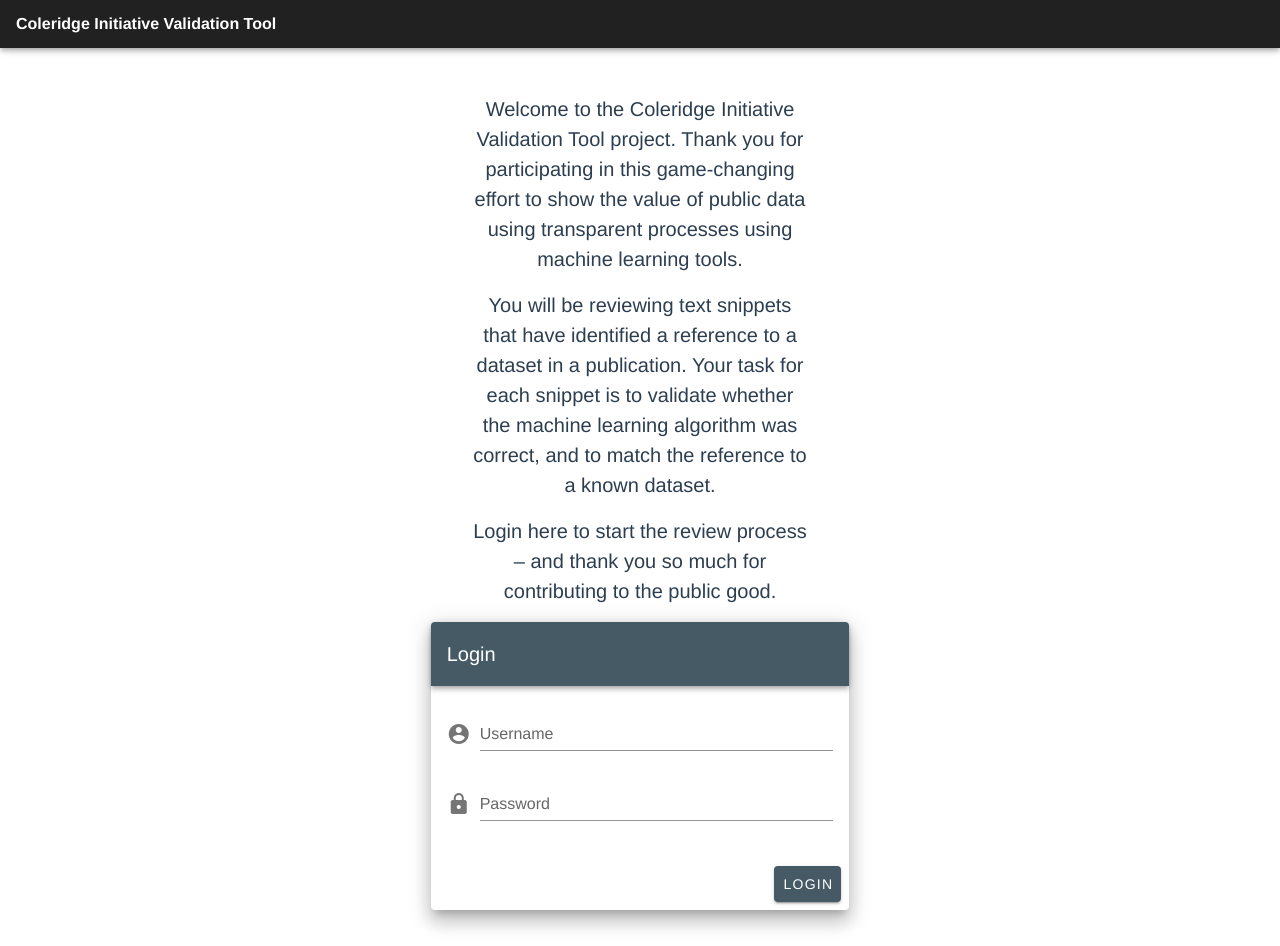
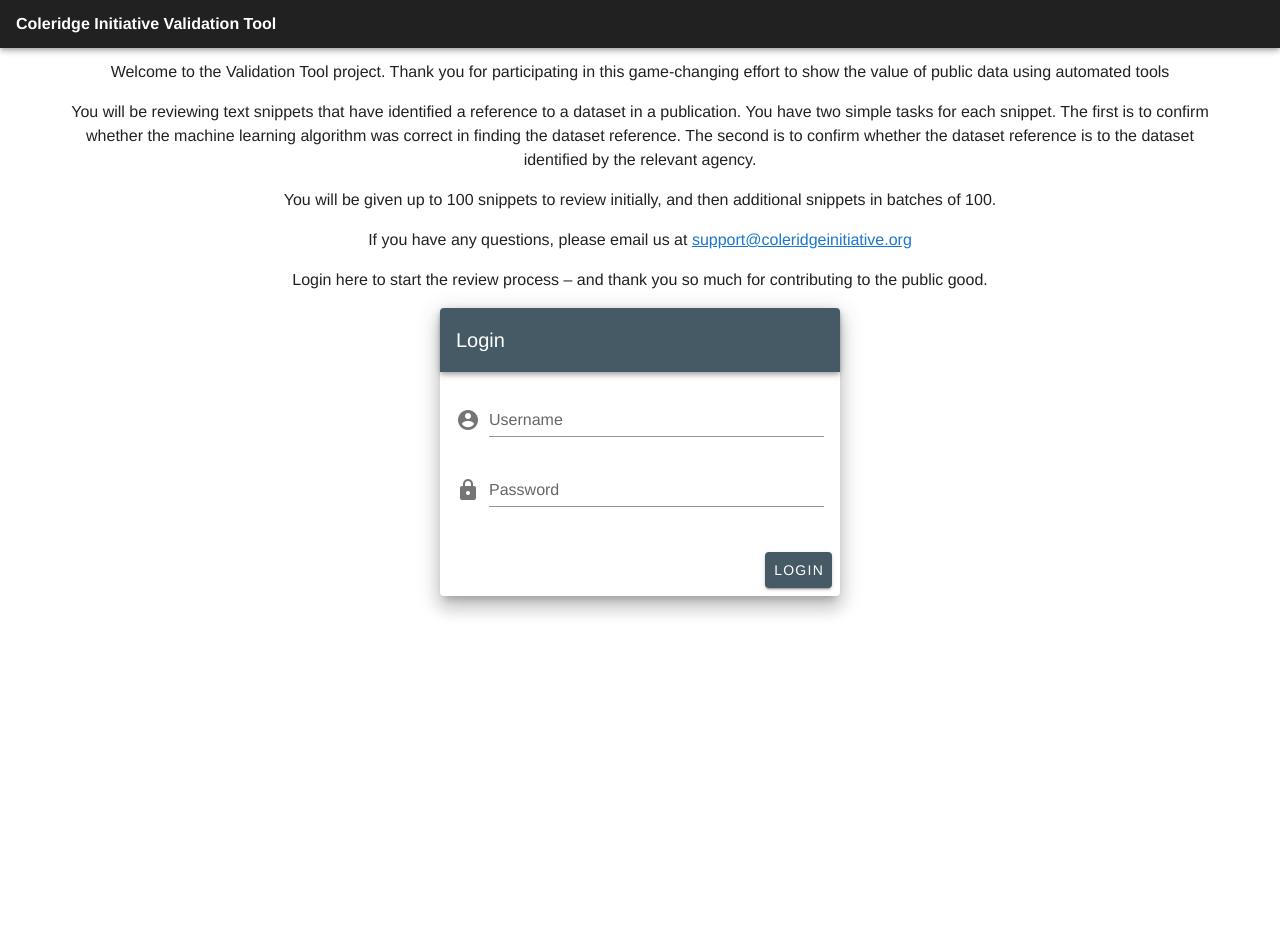
Before and after one commit to sciserver/validation-tool, a Vue app in the folder validation-tool-frontend/: page /login in a window 1280 px wide. After the commit the page ends 848 px from the top, so only its background shows below. Built offline with nearby package versions, Linux system fonts and the light colour scheme.

Commit message:
Frontend - Change texts

```diff
--- a/validation-tool-frontend/src/views/Login.vue
+++ b/validation-tool-frontend/src/views/Login.vue
@@ -1,20 +1,25 @@
 <template>
-  <v-container fluid fill-height>
-    <v-layout align-center justify-center>
-      <v-flex xs12 sm8 md4>
+  <v-container>
+    <v-layout align-center justify-center column>
+      <v-flex justify-center>
+            <p align="center">Welcome to the  Validation Tool project. Thank you for participating in this game-changing effort to show the value of public data using automated tools
+            </p>
+            <p align="center">
+              You will be reviewing text snippets that have identified a reference to a dataset in a publication. You have two simple tasks for each snippet. The first is to confirm whether the machine learning algorithm was correct in finding the dataset reference.  The second is to confirm whether the dataset reference is to the dataset identified by the relevant agency.
+            </p>
+            <p align="center">
+              You will be given up to 100 snippets to review initially, and then additional snippets in batches of 100.
+            </p>
+            <p align="center">
+If you have any questions, please email us at <a href="mailto:support@coleridgeinitiative.org">support@coleridgeinitiative.org</a>
+            </p>
+            <p align="center">
+Login here to start the review process – and thank you so much for contributing to the public good.
+              </p>
+      </v-flex>
+      <v-flex style="width:  400px;">
         <v-form ref="loginForm">
-          <div class="welcome-text text-center">
-            <p>Welcome to the Coleridge Initiative Validation Tool project.
-               Thank you for participating in this game-changing effort to show the value of public data using transparent processes using machine learning tools.
-            </p>
-            <p>
-              You will be reviewing text snippets that have identified a reference to a dataset in a publication.
-              Your task for each snippet is to validate whether the machine learning algorithm was correct, and to match the reference to a known dataset.
-            </p>
-            <p>
-              Login here to start the review process – and thank you so much for contributing to the public good.
-            </p>
-          </div>
+
           <v-card class="elevation-12">
             <v-toolbar dark color="blue-grey darken-2">
               <v-toolbar-title>Login</v-toolbar-title>
--- a/validation-tool-frontend/src/views/Review.vue
+++ b/validation-tool-frontend/src/views/Review.vue
@@ -15,7 +15,7 @@
       </v-col>
       <v-col cols="10" offset="1" v-show="noPendingReviews">
         <v-alert class="all-reviewed" type="success">
-          Congratulations! You have reviewed all items assigned to you. Contact our staff to receive new items.
+          Thank you for your valuable contribution! We will assign another batch shortly.
         </v-alert>
       </v-col>
     </v-row>
@@ -57,7 +57,7 @@
               </v-row>
               <v-row no-gutters class="mention">
                 <v-col cols="6" class="mention-text overflow-hidden pr-10">
-                  <span v-html="review.textAsHtml"></span>
+                  <span class="overflow-hidden" style="display: inherit;" v-html="review.textAsHtml"></span>
                 </v-col>
                 <v-col cols="3">
                   <div class="mention-dataset">
```
